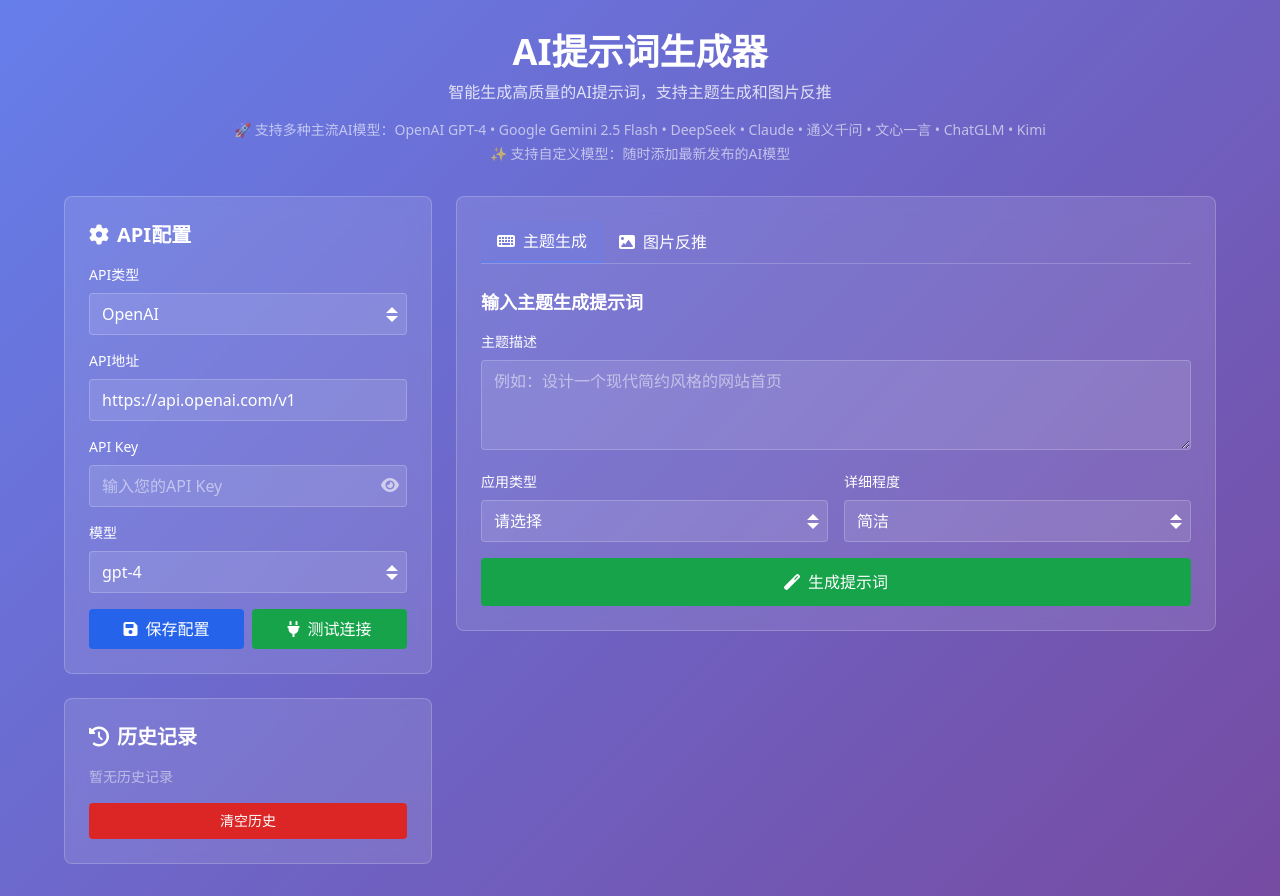
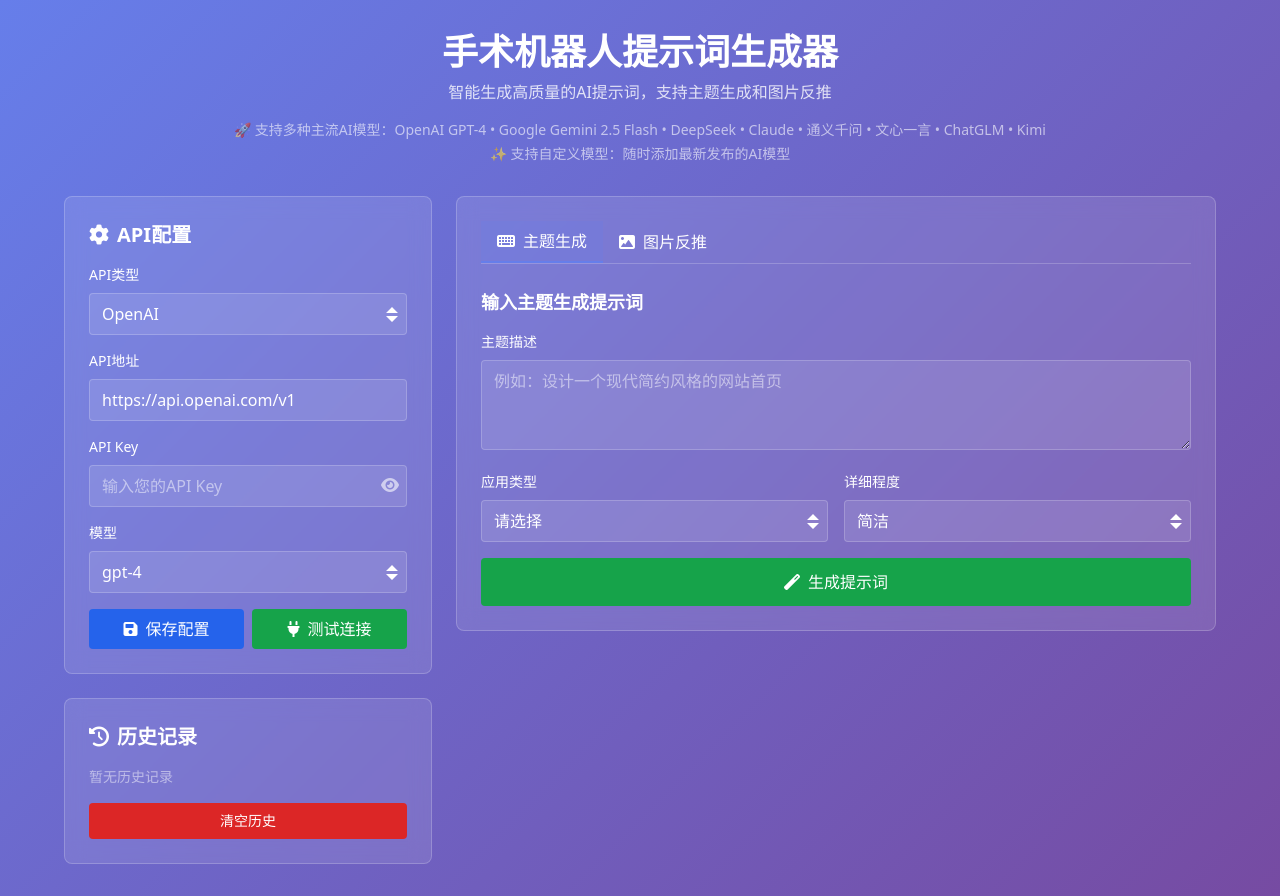
Before and after one commit to galaxyboyleo/aimooe-leo, a plain HTML site: page index.html in a window 1280 px wide. Drawn offline with nearby package versions, Linux system fonts and the light colour scheme.

Commit message:
Update index.html

```diff
--- a/index.html
+++ b/index.html
@@ -84,7 +84,7 @@
     <div class="container mx-auto px-4 py-8">
         <!-- 标题 -->
         <div class="text-center mb-8">
-            <h1 class="text-4xl font-bold text-white mb-2">AI提示词生成器</h1>
+            <h1 class="text-4xl font-bold text-white mb-2">手术机器人提示词生成器</h1>
             <p class="text-white/80">智能生成高质量的AI提示词，支持主题生成和图片反推</p>
 
             <!-- 支持的模型提示 -->
```
